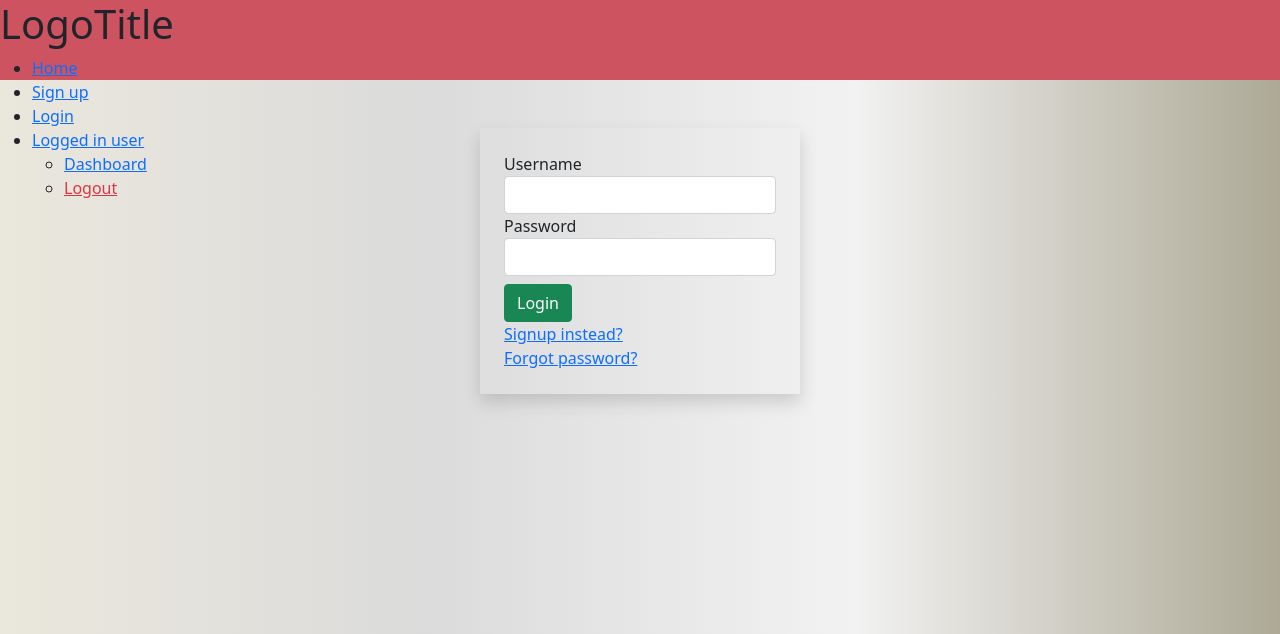
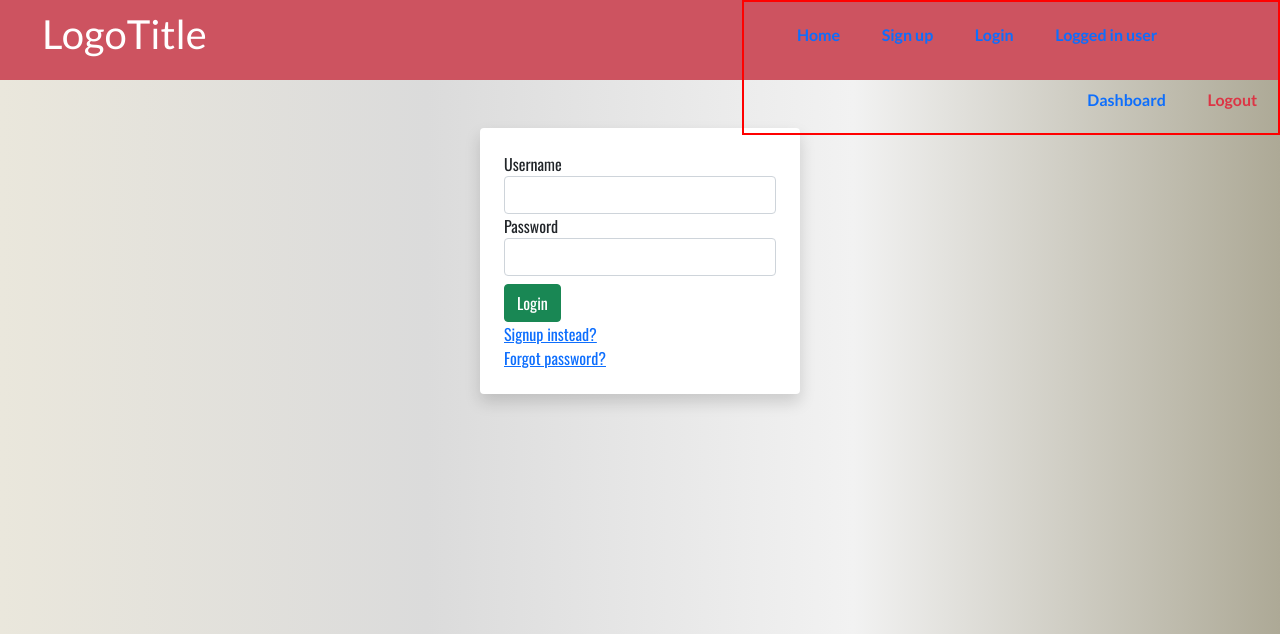
Before and after one commit to SarahWimark/Blog, a PHP site: page /login.php in a window 1280 px wide. Shown: the top 634 px of the page. Run offline with PHP 8.4, Linux system fonts and the light colour scheme; some libraries are stand-ins or nearby versions.

Commit message:
Working on navigation

```diff
--- a/login.php
+++ b/login.php
@@ -3,7 +3,7 @@
 
 
 <main>
-    <div class="container w-25 mt-5 shadow p-4">
+    <div class="container w-25 mt-5 shadow p-4 bg-white rounded">
         <form action="index.php" method="post">
             <div class="form-group">
                 <label for="username">Username</label>
--- a/src/includes/header.php
+++ b/src/includes/header.php
@@ -7,6 +7,10 @@
     <script src="https://kit.fontawesome.com/1a8500da42.js" crossorigin="anonymous"></script>
     <link href="https://cdn.jsdelivr.net/npm/bootstrap@5.1.3/dist/css/bootstrap.min.css" rel="stylesheet"
         integrity="sha384-1BmE4kWBq78iYhFldvKuhfTAU6auU8tT94WrHftjDbrCEXSU1oBoqyl2QvZ6jIW3" crossorigin="anonymous">
+    <link rel="preconnect" href="https://fonts.googleapis.com">
+    <link rel="preconnect" href="https://fonts.gstatic.com" crossorigin>
+    <link href="https://fonts.googleapis.com/css2?family=Lato:wght@400;700&family=Oswald:wght@400;700&display=swap"
+        rel="stylesheet">
     <link rel="stylesheet" href="src/styles/header.css">
     <link rel="stylesheet" href="src/styles/blog.css">
     <link rel="stylesheet" href="src/styles/main.css">
@@ -25,7 +29,7 @@
                     <li><a href="signup.php">Sign up</a></li>
                     <li><a href="login.php">Login</a></li>
                     <li><a href="#">Logged in user</a>
-                        <ul>
+                        <ul class="sub-navigation">
                             <li><a href="#">Dashboard</a></li>
                             <li><a href="#" class="text-danger">Logout</a></li>
                         </ul>
--- a/src/styles/header.css
+++ b/src/styles/header.css
@@ -1,4 +1,40 @@
 #main-header {
   height: 80px;
   background-color: #cd5360;
+  color: white;
+  font-family: "Lato", sans-serif;
+  font-weight: bold;
 }
+
+#main-header li {
+}
+
+.logo {
+  float: left;
+  margin-left: 2rem;
+  height: inherit;
+}
+
+.logo-title {
+  margin: 10px;
+}
+
+.navigation {
+  float: right;
+  border: 2px solid red;
+  list-style: none;
+}
+
+.navigation li {
+  float: left;
+}
+
+.navigation a {
+  display: block;
+  padding: 1.3rem;
+  text-decoration: none;
+}
+
+.sub-navigation {
+  list-style: none;
+}
--- a/src/styles/main.css
+++ b/src/styles/main.css
@@ -1,6 +1,11 @@
-body {
+* {
   margin: 0;
   padding: 0;
+  box-sizing: border-box;
+}
+
+body {
+  font-family: "Oswald", sans-serif;
   background-color: #eae7dc;
   background: #eae7dc; /* fallback for old browsers */
   background: -webkit-linear-gradient(
```
